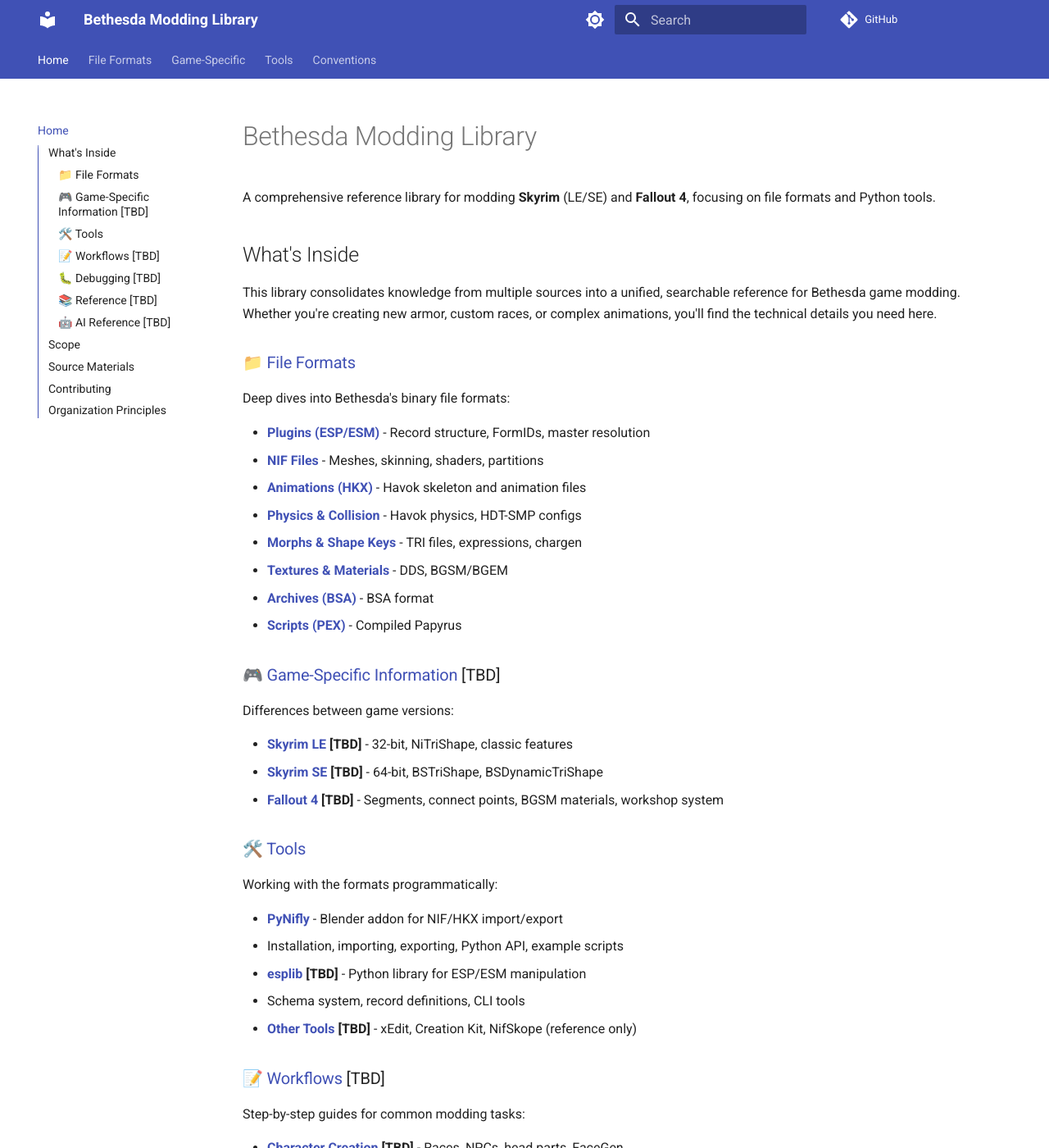
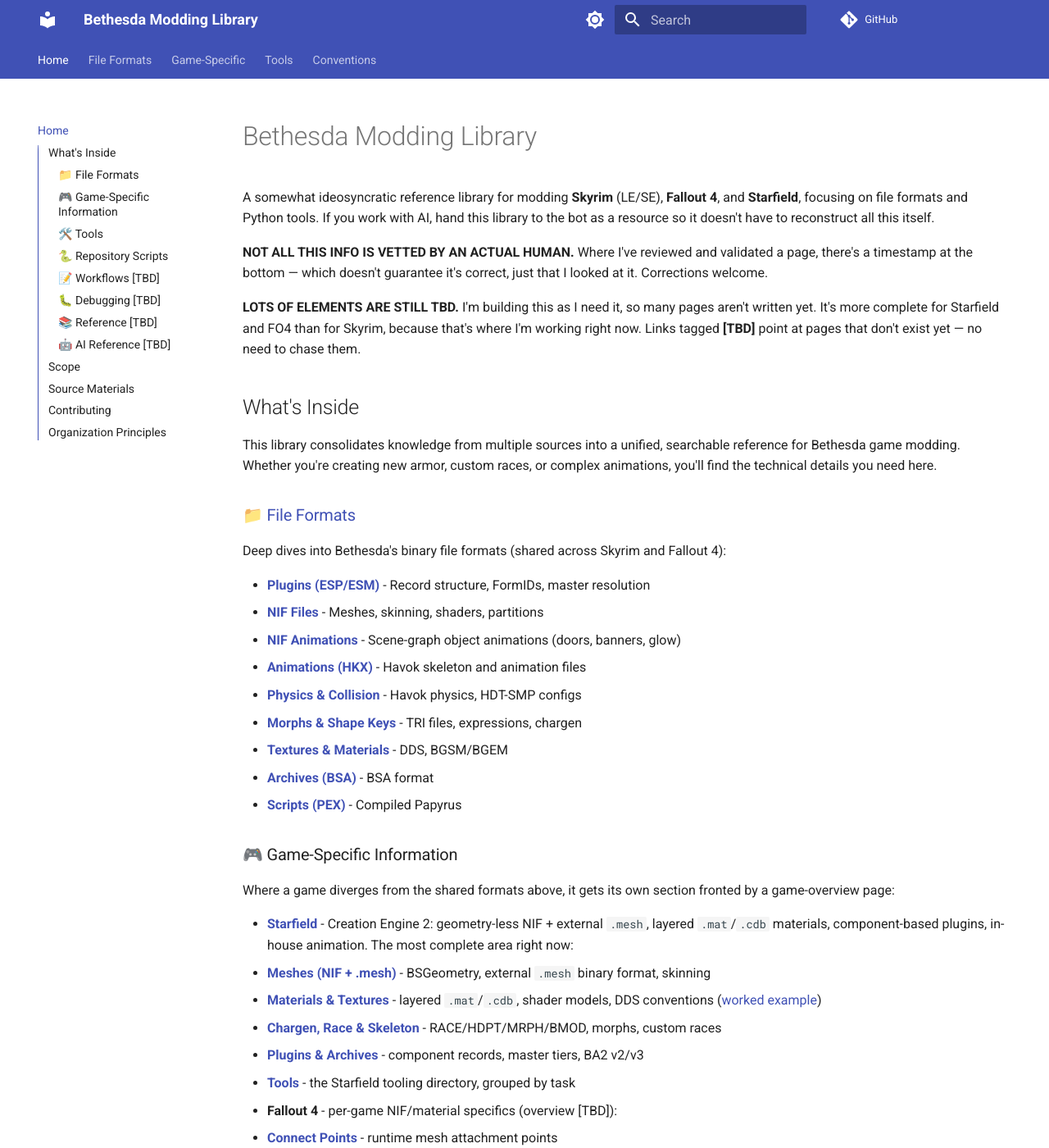
Before and after one commit to BadDogSkyrim/BethesdaLibrary, an MkDocs documentation site: the page built from docs/index.md, in a window 1280 px wide and 1400 px high. Shown: the whole window at 82% size. Built offline with MkDocs 1.6.1 and Material for MkDocs 9.7.7, drawn with Linux system fonts in a browser that asks for light colours; comment, search, counter and statistics services are not loaded; some of the changed text lies outside the part shown.

Commit message:
De-duplicate hubs: move the full index into docs/index.md, slim the README
The navigation/what's-inside content was duplicated between README.md and
docs/index.md (and the index copy had drifted stale). Make docs/index.md the
single canonical hub — updated to the current structure (Starfield as a
supported game, FO4 pages under game-specific, repository scripts, PyNifly).
Script links use absolute GitHub URLs so they resolve on the published site too.

README.md is now just the intro/disclaimers plus a link into docs/index.md.

Co-Authored-By: Claude Opus 4.8 (1M context) <noreply@anthropic.com>

```diff
--- a/docs/index.md
+++ b/docs/index.md
@@ -1,6 +1,10 @@
 # Bethesda Modding Library
 
-A comprehensive reference library for modding **Skyrim** (LE/SE) and **Fallout 4**, focusing on file formats and Python tools.
+A somewhat ideosyncratic reference library for modding **Skyrim** (LE/SE), **Fallout 4**, and **Starfield**, focusing on file formats and Python tools. If you work with AI, hand this library to the bot as a resource so it doesn't have to reconstruct all this itself.
+
+**NOT ALL THIS INFO IS VETTED BY AN ACTUAL HUMAN.** Where I've reviewed and validated a page, there's a timestamp at the bottom — which doesn't guarantee it's correct, just that I looked at it. Corrections welcome.
+
+**LOTS OF ELEMENTS ARE STILL TBD.** I'm building this as I need it, so many pages aren't written yet. It's more complete for Starfield and FO4 than for Skyrim, because that's where I'm working right now. Links tagged **[TBD]** point at pages that don't exist yet — no need to chase them.
 
 ## What's Inside
 
@@ -8,10 +12,11 @@ This library consolidates knowledge from multiple sources into a unified, search
 
 ### 📁 [File Formats](file-formats/overview.md)
 
-Deep dives into Bethesda's binary file formats:
+Deep dives into Bethesda's binary file formats (shared across Skyrim and Fallout 4):
 
 - **[Plugins (ESP/ESM)](file-formats/plugins.md)** - Record structure, FormIDs, master resolution
 - **[NIF Files](file-formats/nif-files.md)** - Meshes, skinning, shaders, partitions
+- **[NIF Animations](file-formats/nif-animations.md)** - Scene-graph object animations (doors, banners, glow)
 - **[Animations (HKX)](file-formats/animations.md)** - Havok skeleton and animation files
 - **[Physics & Collision](file-formats/physics-collision.md)** - Havok physics, HDT-SMP configs
 - **[Morphs & Shape Keys](file-formats/morphs-shapekeys.md)** - TRI files, expressions, chargen
@@ -19,23 +24,50 @@ Deep dives into Bethesda's binary file formats:
 - **[Archives (BSA)](file-formats/archives.md)** - BSA format
 - **[Scripts (PEX)](file-formats/scripts.md)** - Compiled Papyrus
 
-### 🎮 [Game-Specific Information](game-specific/skyrim-le.md) [TBD]
+### 🎮 Game-Specific Information
 
-Differences between game versions:
+Where a game diverges from the shared formats above, it gets its own section fronted by a game-overview page:
 
-- **[Skyrim LE](game-specific/skyrim-le.md) [TBD]** - 32-bit, NiTriShape, classic features
-- **[Skyrim SE](game-specific/skyrim-se.md) [TBD]** - 64-bit, BSTriShape, BSDynamicTriShape
-- **[Fallout 4](game-specific/fallout4/overview.md) [TBD]** - Segments, connect points, BGSM materials, workshop system
+- **[Starfield](file-formats/starfield-overview.md)** - Creation Engine 2: geometry-less NIF + external `.mesh`, layered `.mat`/`.cdb` materials, component-based plugins, in-house animation. The most complete area right now:
+  - **[Meshes (NIF + .mesh)](file-formats/starfield-meshes.md)** - BSGeometry, external `.mesh` binary format, skinning
+  - **[Materials & Textures](file-formats/starfield-materials.md)** - layered `.mat`/`.cdb`, shader models, DDS conventions ([worked example](file-formats/starfield-material-worked-example.md))
+  - **[Chargen, Race & Skeleton](file-formats/starfield-chargen.md)** - RACE/HDPT/MRPH/BMOD, morphs, custom races
+  - **[Plugins & Archives](file-formats/starfield-plugins.md)** - component records, master tiers, BA2 v2/v3
+  - **[Tools](file-formats/starfield-tools.md)** - the Starfield tooling directory, grouped by task
+- **Fallout 4** - per-game NIF/material specifics (overview [TBD]):
+  - **[Connect Points](game-specific/fallout4/connect-points.md)** - runtime mesh attachment points
+  - **[Dismemberment](game-specific/fallout4/dismemberment.md)** - limb severing (BSDismemberSkinInstance, segments)
+- **Skyrim LE** [TBD] - 32-bit, NiTriShape, classic features
+- **Skyrim SE** [TBD] - 64-bit, BSTriShape, BSDynamicTriShape
 
 ### 🛠️ [Tools](tools/pynifly/overview.md)
 
 Working with the formats programmatically:
 
 - **[PyNifly](tools/pynifly/overview.md)** - Blender addon for NIF/HKX import/export
-  - Installation, importing, exporting, Python API, example scripts
+  - **[Installation](tools/pynifly/installation.md)** - setup and configuration
+  - Importing, exporting, Python API, example scripts [TBD]
 - **[esplib](tools/esplib/overview.md) [TBD]** - Python library for ESP/ESM manipulation
   - Schema system, record definitions, CLI tools
 - **[Other Tools](tools/other-tools.md) [TBD]** - xEdit, Creation Kit, NifSkope (reference only)
+
+### 🐍 Repository Scripts
+
+Python scripts that live in the [repository](https://github.com/BadDogSkyrim/BethesdaLibrary) — used while working out the plugin format. Most are Skyrim-focused investigation scripts with hardcoded data paths, so read them before running:
+
+- **[dump_hkx.py](https://github.com/BadDogSkyrim/BethesdaLibrary/blob/main/dump_hkx.py)** - dump a Havok `.hkx` packfile's structure as human-readable text (the one general-purpose tool here)
+- **[inspect_masters.py](https://github.com/BadDogSkyrim/BethesdaLibrary/blob/main/inspect_masters.py)** - dump a plugin's TES4 header and master list
+- FormID range investigation:
+  - [check_all_formid_ranges.py](https://github.com/BadDogSkyrim/BethesdaLibrary/blob/main/check_all_formid_ranges.py) - FormID ranges across masters, DLC, and ESL files
+  - [check_formids_deep.py](https://github.com/BadDogSkyrim/BethesdaLibrary/blob/main/check_formids_deep.py) - recurse records and FormIDs in Skyrim.esm
+  - [check_formids_raw.py](https://github.com/BadDogSkyrim/BethesdaLibrary/blob/main/check_formids_raw.py) - first 50 FormIDs in Skyrim.esm
+  - [check_esl_formids.py](https://github.com/BadDogSkyrim/BethesdaLibrary/blob/main/check_esl_formids.py) - ESL-relevant FormID ranges in Skyrim.esm + DLCs
+  - [check_esl_ranges.py](https://github.com/BadDogSkyrim/BethesdaLibrary/blob/main/check_esl_ranges.py) - FormID ranges in actual `.esl` files
+  - [check_dawnguard.py](https://github.com/BadDogSkyrim/BethesdaLibrary/blob/main/check_dawnguard.py) - recursive record read of Dawnguard.esm
+- Override detection:
+  - [check_overrides.py](https://github.com/BadDogSkyrim/BethesdaLibrary/blob/main/check_overrides.py) - read subrecords and detect override records
+  - [check_override_final.py](https://github.com/BadDogSkyrim/BethesdaLibrary/blob/main/check_override_final.py) - override detection with record-type filtering
+  - [simple_override_check.py](https://github.com/BadDogSkyrim/BethesdaLibrary/blob/main/simple_override_check.py) - examine overrides in a single ESP
 
 ### 📝 [Workflows](workflows/character-creation.md) [TBD]
 
@@ -86,6 +118,7 @@ Machine-readable structured data for AI consumers:
 - ✅ Skyrim LE (32-bit)
 - ✅ Skyrim SE (64-bit)
 - ✅ Fallout 4 (64-bit)
+- ✅ Starfield (Creation Engine 2) - most complete area right now
 
 **Tools Covered:**
 - ✅ PyNifly (Blender addon, Python API)
@@ -110,15 +143,15 @@ This library consolidates knowledge from:
 
 ## Contributing
 
-Found an error? Have additional information? Contributions welcome!
+Found an error? Have additional information? Contributions welcome! See **[CONVENTIONS.md](CONVENTIONS.md)** for the page style and formatting conventions.
 
 ## Organization Principles
 
 - **Format vs Tool** - File format specs are tool-agnostic; tool-specific conventions are clearly marked
-- **Universal vs Game-Specific** - Common information in "File Formats"; differences in "Game-Specific"
+- **Universal vs Game-Specific** - Common information in "File Formats"; per-game divergences in "Game-Specific"
 - **Blender-Agnostic** - Game concepts explained first, then Blender implementation details
 - **Complete Examples** - No placeholders or "fill in" comments in code examples
 
 ---
 
-**Ready to dive in?** Start with [File Formats](file-formats/overview.md) or jump to [Workflows](workflows/character-creation.md) [TBD] for practical guides.
+**Ready to dive in?** Start with [File Formats](file-formats/overview.md) for the shared formats, or jump straight to [Starfield](file-formats/starfield-overview.md) for the most complete section.
```
Also changed, not shown: other parts of docs/index.md (+1 -1 lines), README.md (+3 -147 lines).
